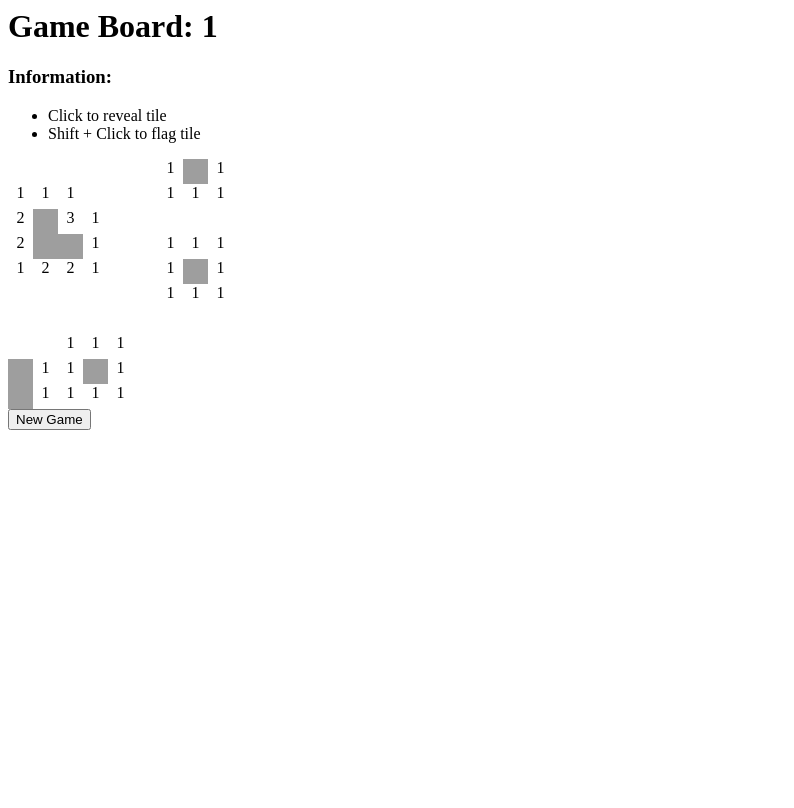
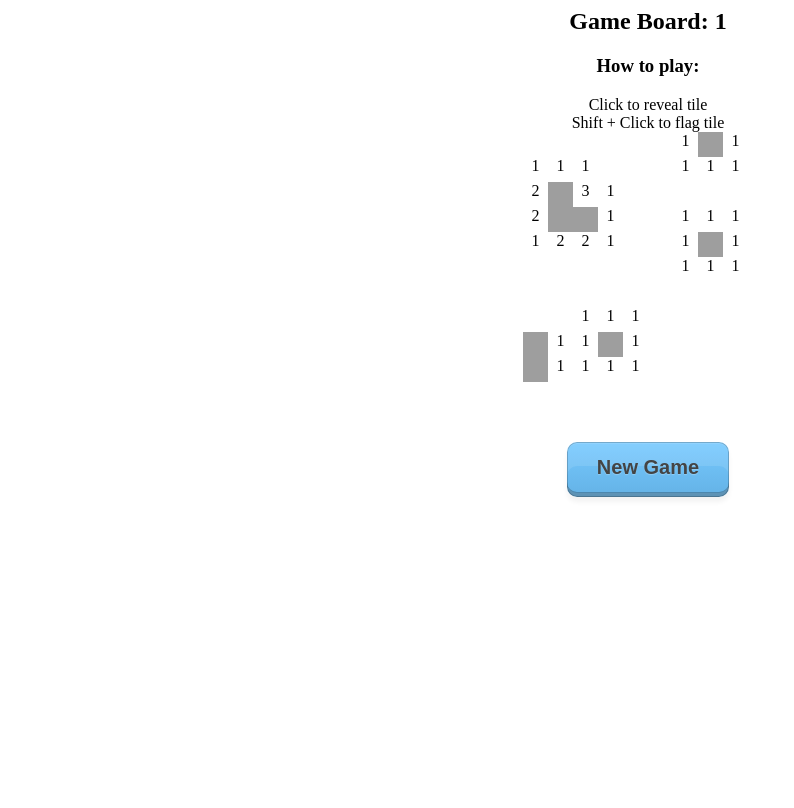
Before and after one commit to collinglass/minesweeper, a Django app: page /game/1/ in a window 1280 px wide. Shown: the whole page, without its empty margins (0-794 px from the left). Before the commit the page ends 430 px from the top, so only its background shows below. Run offline with Django 3.2, Linux system fonts and the light colour scheme; data comes from the database, SQL or seed files in the repository; both versions use the stored data as it was after the commit; parts of the project's set-up code (start-up, migrations or seed data) failed here and were passed over; some libraries are stand-ins or nearby versions; grey boxes are pictures that could not be loaded.

Commit message:
Add fancy buttoon

```diff
--- a/game/static/css/app.css
+++ b/game/static/css/app.css
@@ -1,5 +1,17 @@
+html, body, .container {
+	width: 100%;
+	height: 100%;
+}
+
+.container {
+	text-align: center;
+	vertical-align: middle;
+}
+
 .row {
-	display: table-row;
+	display: block;
+	width: 250px;
+	margin: 0 auto;
 }
 .tile {
 	display: table-cell;
@@ -10,3 +22,78 @@
 	width: 25px;
 	height: 25px;
 }
+
+/* Button - these styles are the good stuff */
+
+.button {
+    background-color: #999;
+    background-image: -webkit-linear-gradient(hsla(0,0%,100%,.05), hsla(0,0%,0%,.1));
+    background-image:    -moz-linear-gradient(hsla(0,0%,100%,.05), hsla(0,0%,0%,.1));
+    background-image:     -ms-linear-gradient(hsla(0,0%,100%,.05), hsla(0,0%,0%,.1));
+    background-image:      -o-linear-gradient(hsla(0,0%,100%,.05), hsla(0,0%,0%,.1));
+    background-image:         linear-gradient(hsla(0,0%,100%,.05), hsla(0,0%,0%,.1));
+    border: none;
+    border-radius: .5em;
+    box-shadow: inset 0 0 0 1px hsla(0,0%,0%,.2),
+                inset 0 2px 0 hsla(0,0%,100%,.1),
+                inset 0 1.2em 0 hsla(0,0%,100%,0.1),
+                inset 0 -.2em 0 hsla(0,0%,100%,.1),
+                inset 0 -.25em 0 hsla(0,0%,0%,.25),
+                0 .25em .25em hsla(0,0%,0%,.05);
+    color: #444;
+    cursor: pointer;
+    display: inline-block;
+    font-family: sans-serif;
+    font-size: 1em;
+    font-weight: bold;
+    line-height: 1.5;
+    margin: 3em .5em 1em;
+    padding: .5em 1.5em .75em;
+    position: relative;
+    text-decoration: none;
+    text-shadow: 0 1px 1px hsla(0,0%,100%,.25);
+    vertical-align: middle;
+}
+.button:hover {
+    outline: none;
+}
+.button:hover,
+.button:focus {
+    box-shadow: inset 0 0 0 1px hsla(0,0%,0%,.2),
+                inset 0 2px 0 hsla(0,0%,100%,.1),
+                inset 0 1.2em 0 hsla(0,0%,100%,.1),
+                inset 0 -.2em 0 hsla(0,0%,100%,.1),
+                inset 0 -.25em 0 hsla(0,0%,0%,.25),
+                inset 0 0 0 3em hsla(0,0%,100%,.2),
+                0 .25em .25em hsla(0,0%,0%,.05);
+}
+.button:active {
+    box-shadow: inset 0 0 0 1px hsla(0,0%,0%,.2),
+                inset 0 2px 0 hsla(0,0%,100%,.1),
+                inset 0 1.2em 0 hsla(0,0%,100%,.1),
+                inset 0 0 0 3em hsla(0,0%,100%,.2),
+                inset 0 .25em .5em hsla(0,0%,0%,.05),
+                0 -1px 1px hsla(0,0%,0%,.1),
+                0 1px 1px hsla(0,0%,100%,.25);
+    margin-top: 3.25em;
+    outline: none;
+    padding-bottom: .5em;
+}
+
+/* Large */
+
+.large {
+    font-size: 1.25em;
+}
+
+/* Regular */
+
+.regular {
+    border-radius: .5em;
+}
+
+/* Blue */
+
+.blue {
+    background-color: #6fc6ff;
+}
--- a/game/templates/game/detail.html
+++ b/game/templates/game/detail.html
@@ -1,14 +1,12 @@
 {% load staticfiles %}
 
 <link rel="stylesheet" type="text/css" href="{% static 'css/app.css' %}" />
-
+<article class="container">
 <h1>Game Board: {{ board.id }}</h1>
 {% csrf_token %}
-<h3>Information:</h3>
-<ul>
-    <li>Click to reveal tile</li>
-    <li>Shift + Click to flag tile</li>
-</ul>
+<h3>How to play:</h3>
+<div>Click to reveal tile</div>
+<div>Shift + Click to flag tile</div>
 {% for tile in tiles %}
 	{% if tile.x == 0 %}
 	<div class="row">
@@ -33,7 +31,8 @@
 	{% endif %}
 {% endfor %}
 
-<button class="newgame">New Game</button>
+<a class="button large regular blue newgame">New Game</a>
+</article>
 
 <script src="//ajax.googleapis.com/ajax/libs/jquery/1.11.0/jquery.min.js"></script>
 <script type="text/javascript" src="{% static 'js/app.js' %}"></script>
```
Also changed, not shown: game/templates/game/index.html (deleted, +0 -9 lines), db.sqlite3, 1 other file.
